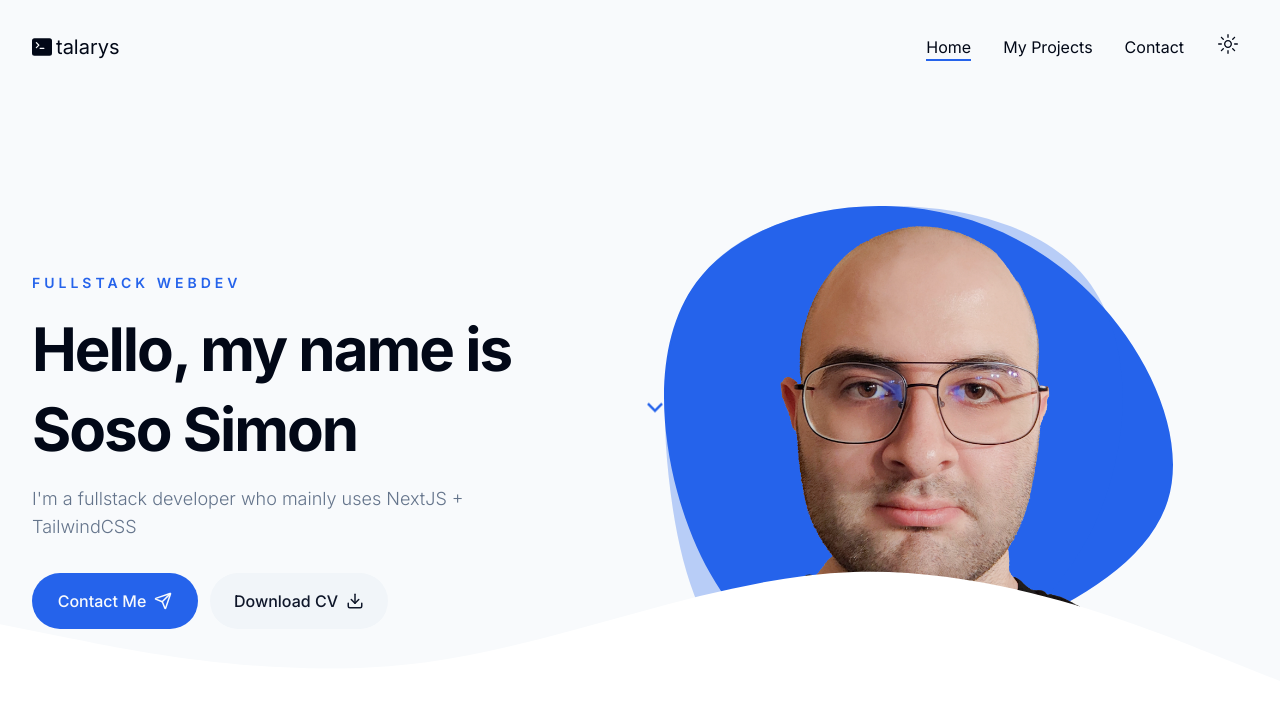
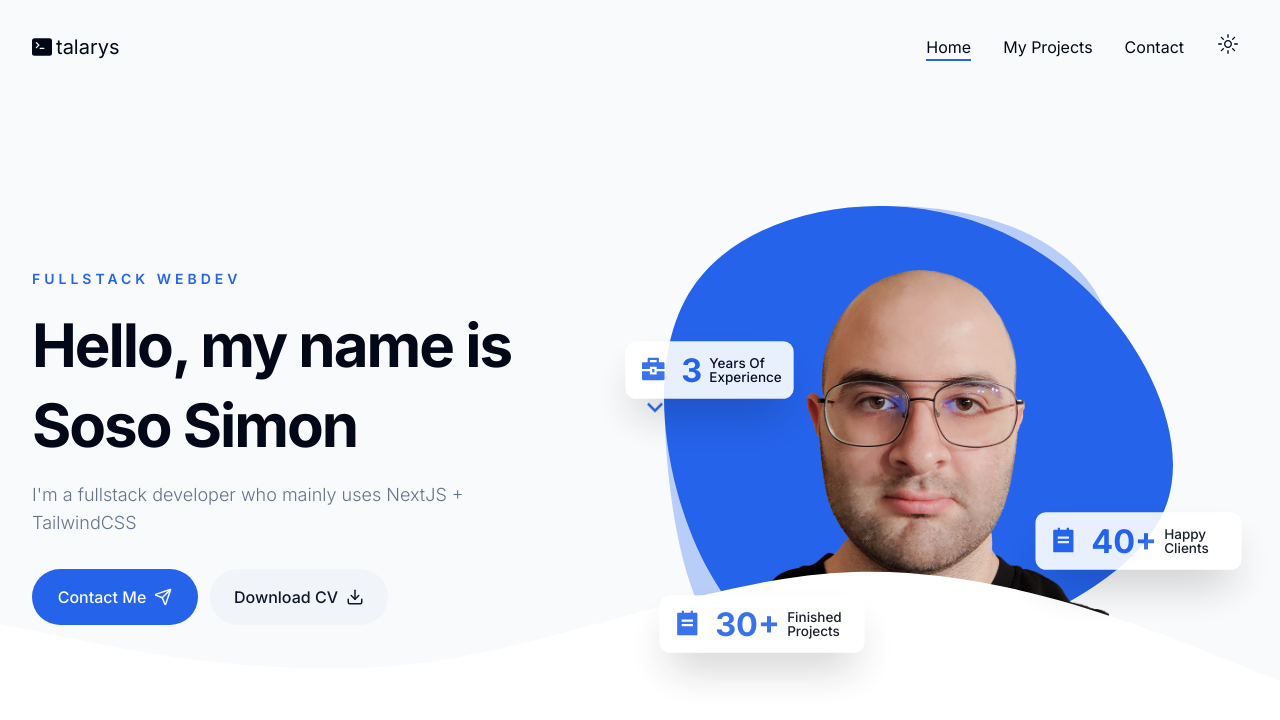
Before and after one commit to talarys/portfolio_website_clean, a Next.js app: page / in a window 1280 px wide. Shown: the top 720 px of the page. Built offline with nearby package versions, Linux system fonts and the light colour scheme.

Commit message:
Finished Hero

```diff
--- a/components/Badge.jsx
+++ b/components/Badge.jsx
@@ -1,7 +1,29 @@
-const Badge = () => {
-  return (
-    <div>Badge</div>
-  )
+"use client"
+import CountUp from "react-countup"
+
+const Badge = ({
+	containerStyles,
+	icon,
+	endCountNum,
+	endCountText,
+	badgeText,
+}) => {
+	return (
+		<div
+			className={`${containerStyles} z-10 bg-background opacity-90 dark:backdrop-blur-[44px] shadow-2xl h-16 p-4 rounded-xl flex items-center gap-x-4 scale-90`}
+		>
+			<div className="text-3xl text-primary">{icon}</div>
+			<div className="flex items-center gap-x-2">
+				<div className="text-4xl leading-none font-bold text-primary">
+					<CountUp end={endCountNum} delay={1} duration={4} />
+					{endCountText}
+				</div>
+				<div className="max-w-[70px] leading-none text-[15px] font-medium ">
+					{badgeText}
+				</div>
+			</div>
+		</div>
+	)
 }
 
 export default Badge
--- a/components/DevImg.jsx
+++ b/components/DevImg.jsx
@@ -2,7 +2,7 @@ import Image from "next/image"
 
 const DevImg = () => {
 	return (
-		<div className="relative w-[509px] hidden lg:flex">
+		<div className="w-[509px]">
 			<svg width="" height="" className="absolute">
 				<def>
 					<clipPath id="shape">
@@ -43,7 +43,7 @@ const DevImg = () => {
 				height={500}
 				alt=""
 				style={{ clipPath: "url(#shape)" }}
-				className="min-w-[509px] p-5"
+				className="min-w-[509px] p-16 "
 			/>
 		</div>
 	)
--- a/components/Hero.jsx
+++ b/components/Hero.jsx
@@ -50,8 +50,30 @@ export const Hero = () => {
 							}
 						/>
 					</div>
-					{/* Image */}
-					<DevImg />
+					<div className="hidden lg:flex relative">
+						{/* Image */}
+						<Badge
+							containerStyles={"absolute top-[24%] -left-12 pr-6 "}
+							icon={<RiBriefcase4Fill />}
+							endCountNum={3}
+							badgeText={"Years Of Experience"}
+						/>
+						<Badge
+							containerStyles={"absolute top-[70%] -left-[1rem]"}
+							icon={<RiTodoFill />}
+							endCountNum={30}
+							endCountText={"+"}
+							badgeText={"Finished Projects"}
+						/>
+						<Badge
+							containerStyles={"absolute top-[55%] -right-20"}
+							icon={<RiTodoFill />}
+							endCountNum={40}
+							endCountText={"+"}
+							badgeText={"Happy Clients"}
+						/>
+						<DevImg />
+					</div>
 				</div>
 				{/* Icon */}
 				<div className="hidden md:flex absolute left-1/2 bottom-44 lg:bottom-1/2 animate-bounce">
```
